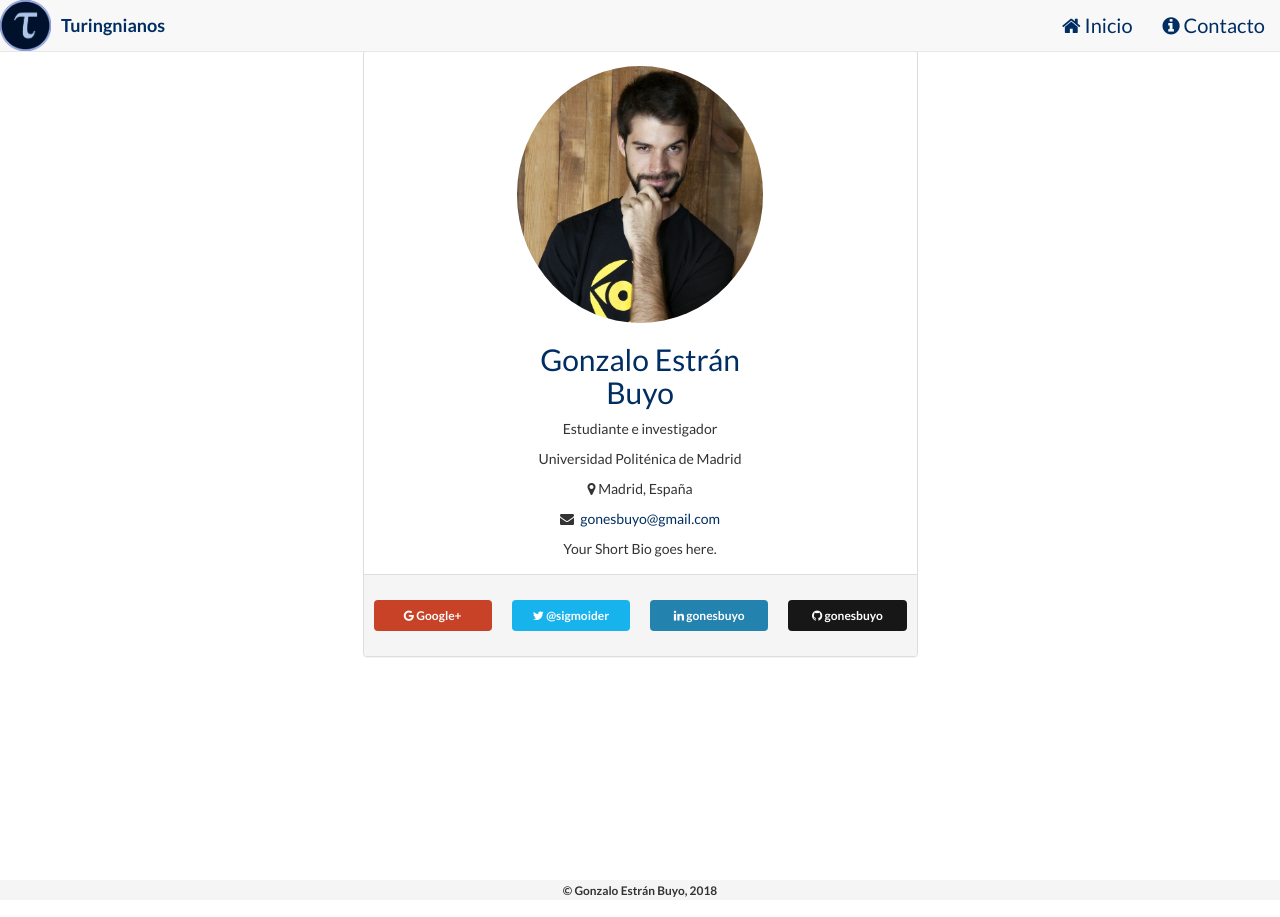
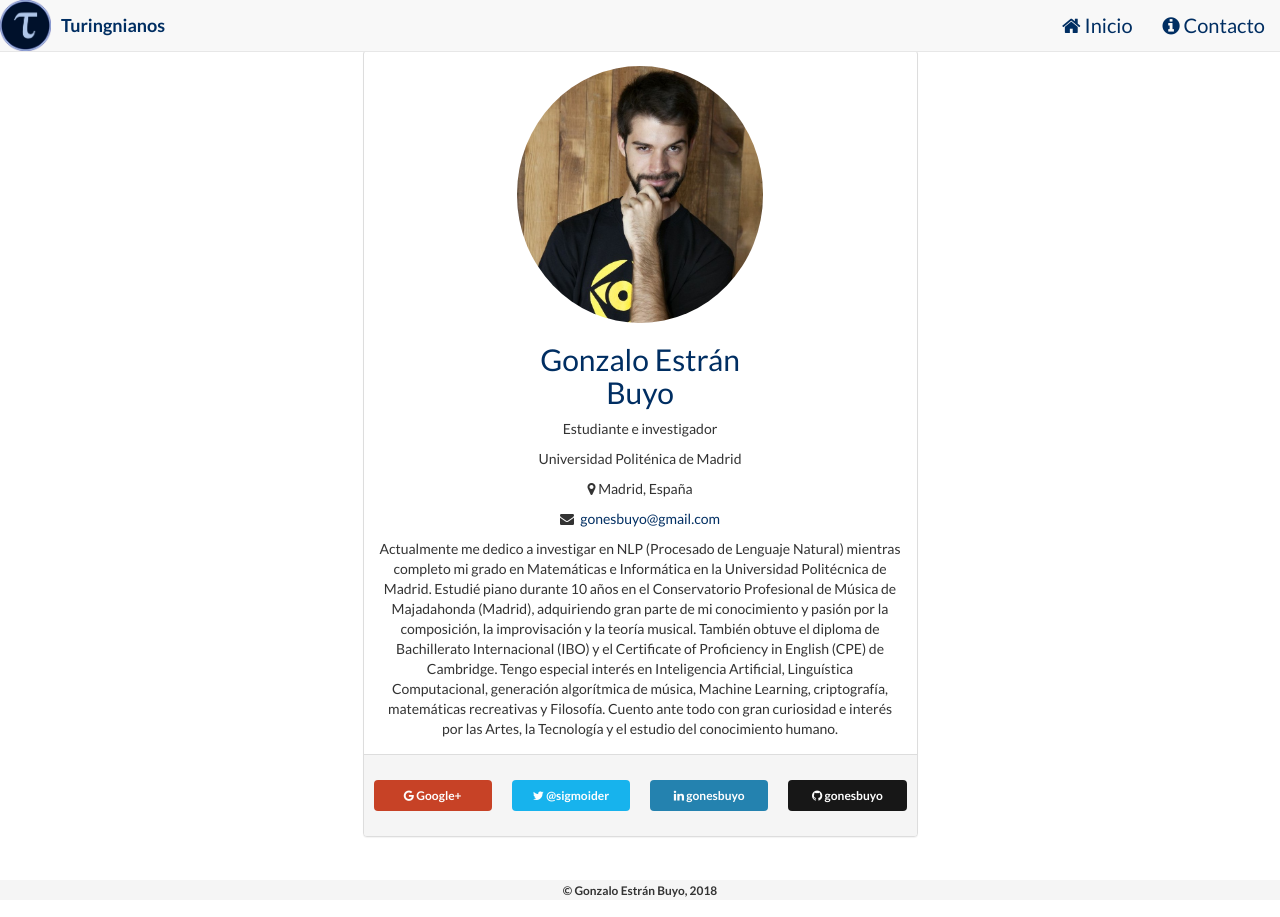
Before and after one commit to turingnianos/turingnianos.github.io, a Jekyll site: the page built from about/index.html, in a window 1280 px wide. Built offline with Jekyll 4.4.1, drawn with Linux system fonts in a browser that asks for light colours; nearby versions of some CDN libraries.

Commit message:
Update personal.yml

```diff
--- a/_data/personal.yml
+++ b/_data/personal.yml
@@ -6,7 +6,14 @@
   email: "gonesbuyo@gmail.com"
   gravatar: "/profilepic.jpg"
   bio: |
-    Your Short Bio goes here.
+    Actualmente me dedico a investigar en NLP (Procesado de Lenguaje Natural) mientras completo mi grado en Matemáticas e Informática en la Universidad Politécnica de Madrid.
+
+    Estudié piano durante 10 años en el Conservatorio Profesional de Música de Majadahonda (Madrid), adquiriendo gran parte de mi conocimiento y pasión por la composición, la improvisación y la teoría musical. También obtuve el diploma de Bachillerato Internacional (IBO) y  el Certificate of Proficiency in English (CPE) de Cambridge.
+
+    Tengo especial interés en Inteligencia Artificial, Linguística Computacional, generación algorítmica de música, Machine Learning, criptografía, matemáticas recreativas y Filosofía.
+
+    Cuento ante todo con gran curiosidad e interés por las Artes, la Tecnología y el estudio del conocimiento humano.
+
   #activate the social buttons you like by removing the comment
   social:
     google:
```
